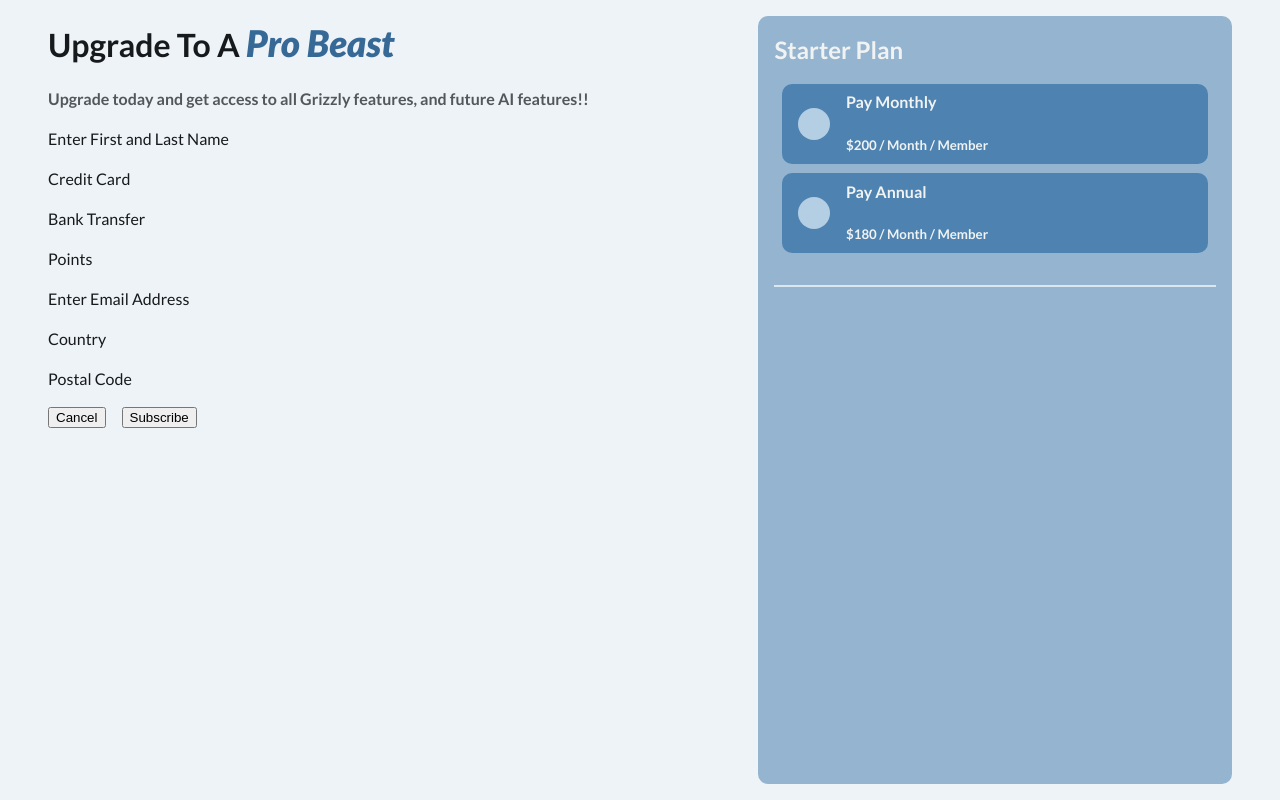
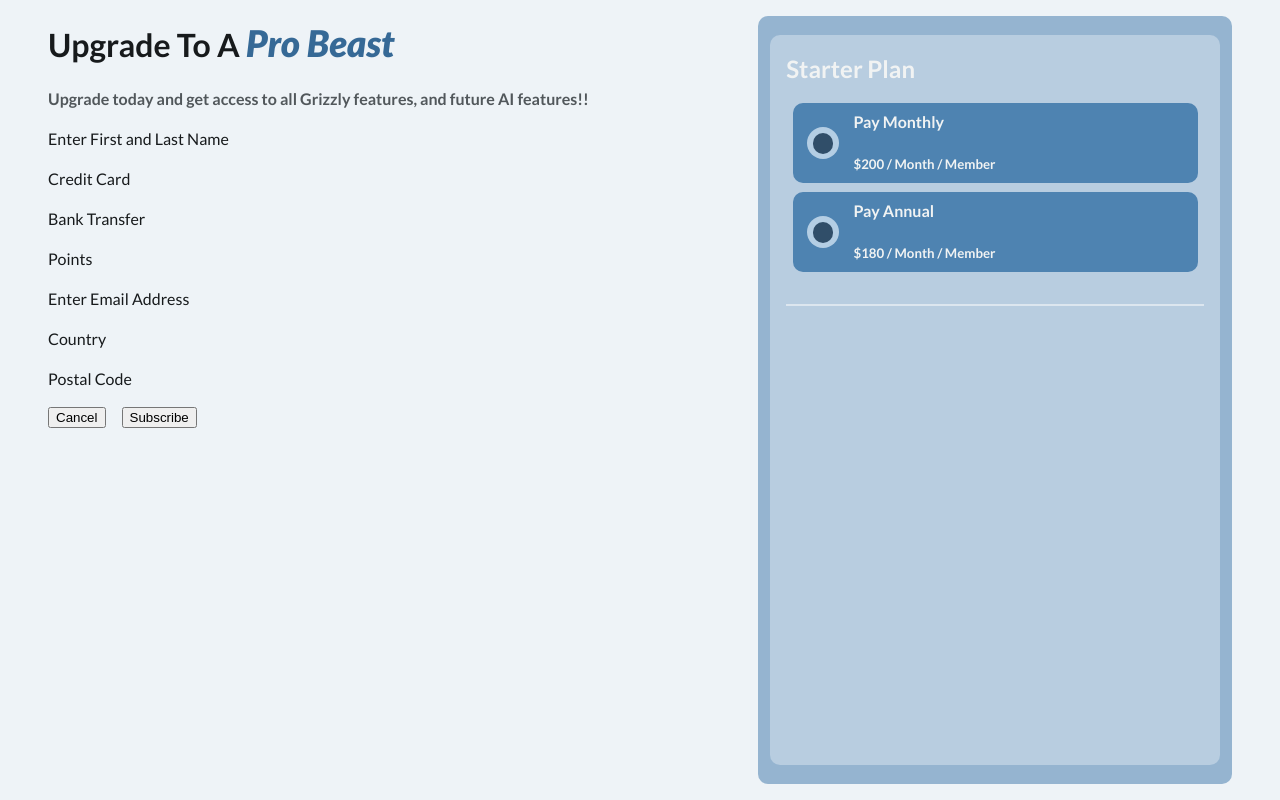
Before and after one commit to IkarosKurtz/Grizzly-Subscription, a React (Vite) app: page / in a window 1280 px wide. Built offline with nearby package versions, Linux system fonts and the light colour scheme.

Commit message:
style: :lipstick: Agregando Círculo dentro de Círculo y Div interior a la carta derecha

```diff
--- a/src/components/OptionPay/OptionPay.css
+++ b/src/components/OptionPay/OptionPay.css
@@ -19,6 +19,16 @@
     height: 2rem;
     width: 2rem;
     border-radius: 50%;
+    display: flex;
+    flex-direction: column;
+    justify-content: center;
+    align-items: center;
+}
+
+.dot2{
+    height: 1.3rem;
+    width: 1.3rem;
+    border-radius: 50%;
 }
 
 .grid{
@@ -34,12 +44,18 @@
     .dot{
         background-color: var(--accent-200);
     }
+    .dot2{
+        background-color: var(--secondary-700);
+    }
 }
 
 .select{
     background-color: var(--primary-800);
     .dot{
         background-color: var(--accent-50);
+    }
+    .dot2{
+        background-color: var(--secondary-900);
     }
 }
 
@@ -55,6 +71,9 @@
     .dot{
         background-color: var(--accent-100);
     }
+    .dot2{
+        background-color: var(--accent-700);
+    }
 }
 
 .grid:active{
@@ -62,4 +81,7 @@
     .dot{
         background-color: var(--accent-50);
     }
+    .dot2{
+        background-color: var(--accent-800);
+    }
 }
--- a/src/components/OptionPay/OptionPay.tsx
+++ b/src/components/OptionPay/OptionPay.tsx
@@ -14,7 +14,9 @@
             onSelect()
         }}>
                 <div className='left'>
-                <span className='dot'></span>
+                <span className='dot'>
+                    <span className='dot2'></span>
+                </span>
             </div>
             <div className='right'>
                 <div className='half'>
--- a/src/components/PaymentOption/PaymentOptions.css
+++ b/src/components/PaymentOption/PaymentOptions.css
@@ -1,9 +1,18 @@
 .select-plan {
-    display: block;
+    display: flex; /* Enables flexbox */
+    justify-content: center; /* Centers horizontally */
+    align-items: center; /* Centers vertically */
     width: 40%;
     background-color: var(--primary-300);
     color: var(--text-50);
     border-radius: 10px;
+}
+
+.interior{
+  width: 95%;
+  height: 95%;
+  background-color: var(--primary-200);
+  border-radius: 10px;
 }
 
 .separador{
--- a/src/components/PaymentOption/PaymentOptions.tsx
+++ b/src/components/PaymentOption/PaymentOptions.tsx
@@ -12,6 +12,8 @@
     const {cost,subType} = useCostContext()
     return(
         <div className="select-plan">
+            <div className="interior">
+
                 <h2 className="title">Starter Plan</h2>
                 {Subs.map((sub,idx) => {
                     return(
@@ -31,5 +33,6 @@
                     </div>
                 </div>
                 </div>
+        </div>
     )
 }
```
Lines whose indentation alone changed are shown as unchanged.
